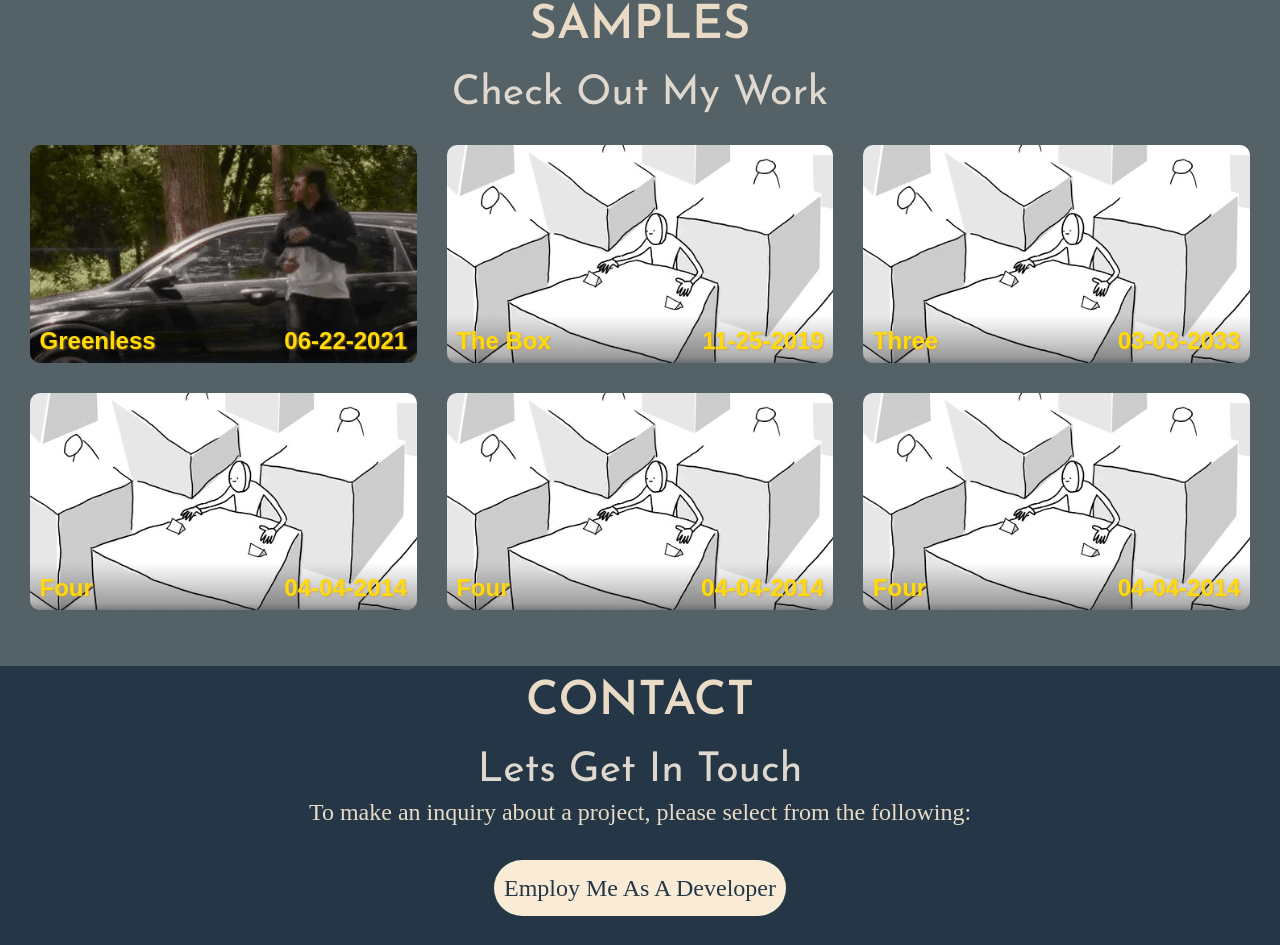
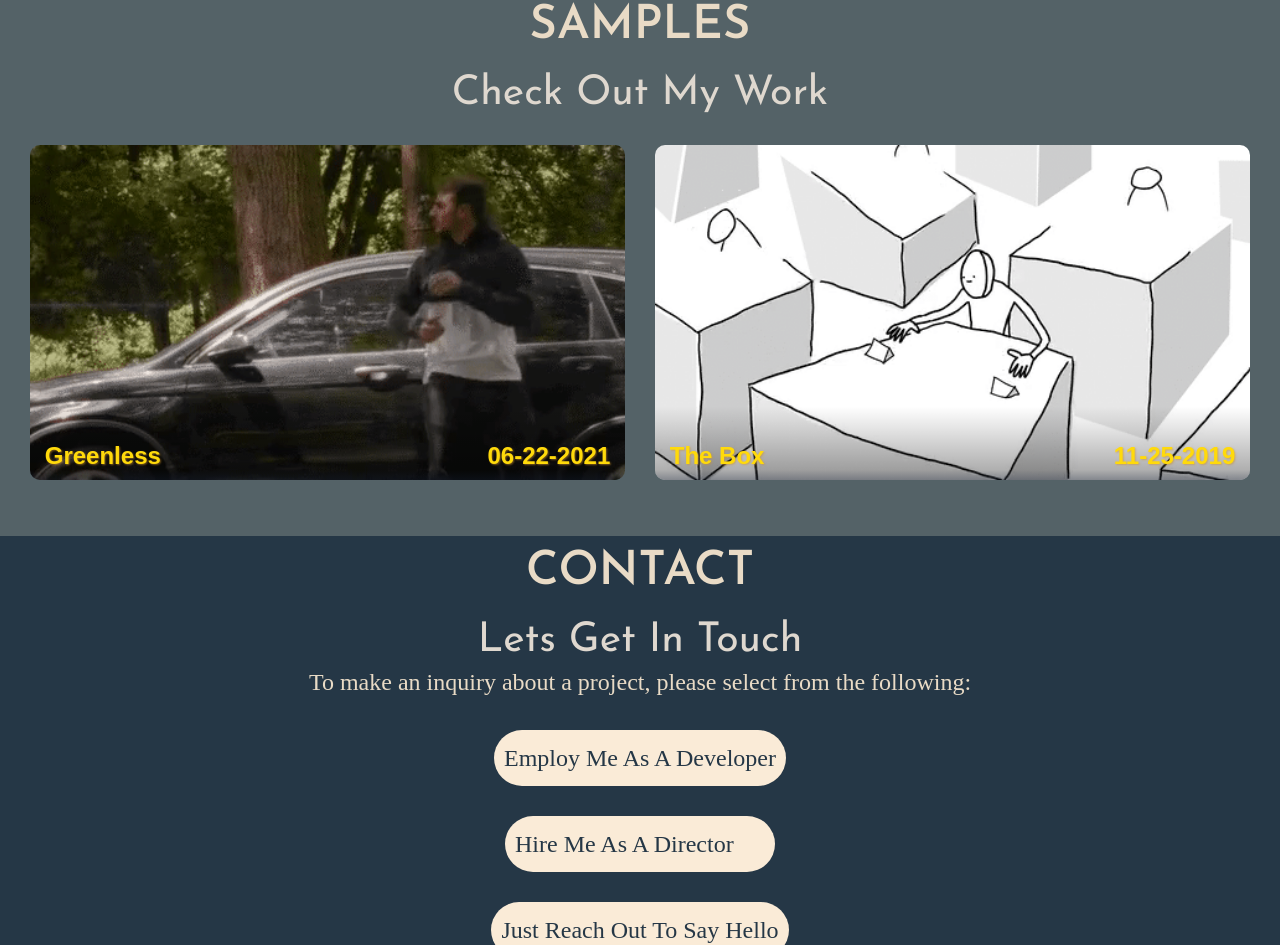
Before and after one commit to brunoarnabar/film-portfolio-deployment, a React (Create React App) app: page / in a window 1280 px wide. Shown: the part 2400-3345 px from the top of the page. Built offline with nearby package versions, Linux system fonts and the light colour scheme; a web font is replaced by a local one.

Commit message:
React Sample Reduce

```diff
--- a/src/Components/Sample/Sample.jsx
+++ b/src/Components/Sample/Sample.jsx
@@ -6,43 +6,25 @@ import imggy from "../../Video/Thumbnail/theBox.png";
 import giffy from "../../Video/Gifs/theBox.gif";
 import greenlessGif from "../../Video/Gifs/Greenless.gif";
 // import giffy from "../../Video/Gifs/Greenless.gif";
-import Preview from "./Films/Preview/Preview"
+import Preview from "./Films/Preview/Preview";
 
 //goToContext
 import { useRef, useEffect } from "react";
 import useOnScreen from "../Hooks/useOnScreen";
 import { useSampleTrueContext } from "../../Contexts/BackToSample";
 
-const TheBox = {
-  key: 2,
-  title: "The Box",
-  date: "11-25-2019",
-  gif: giffy,
-  img: imggy,
-  url: "TheBox",
-};
-
-const Three = {
-  key: 3,
-  title: "Three",
-  date: "03-03-2033",
-  gif: giffy,
-  img: imggy,
-  url: "TheBox",
-};
-
-const Four = {
-  key: 4,
-  title: "Four",
-  date: "04-04-2014",
-  gif: giffy,
-  img: imggy,
-  url: "TheBox",
-};
-
 export default function Samples() {
   //goToContext
   const setSampleTrue = useSampleTrueContext();
+
+  const TheBox = {
+    key: 2,
+    title: "The Box",
+    date: "11-25-2019",
+    gif: giffy,
+    img: imggy,
+    url: "TheBox",
+  };
 
   const Greenless = {
     key: 1,
@@ -80,18 +62,6 @@ export default function Samples() {
         <div className="SamplePreview fs-heading">
           <Preview {...TheBox} />
         </div>
-        <div className="SamplePreview fs-heading">
-          <Preview {...Three} />
-        </div>
-        <div className="SamplePreview fs-heading">
-          <Preview {...Four} />
-        </div>
-        <div className="SamplePreview fs-heading">
-          <Preview {...Four} />
-        </div>
-        <div className="SamplePreview fs-heading">
-          <Preview {...Four} />
-        </div>
       </div>
     </div>
   );
```
